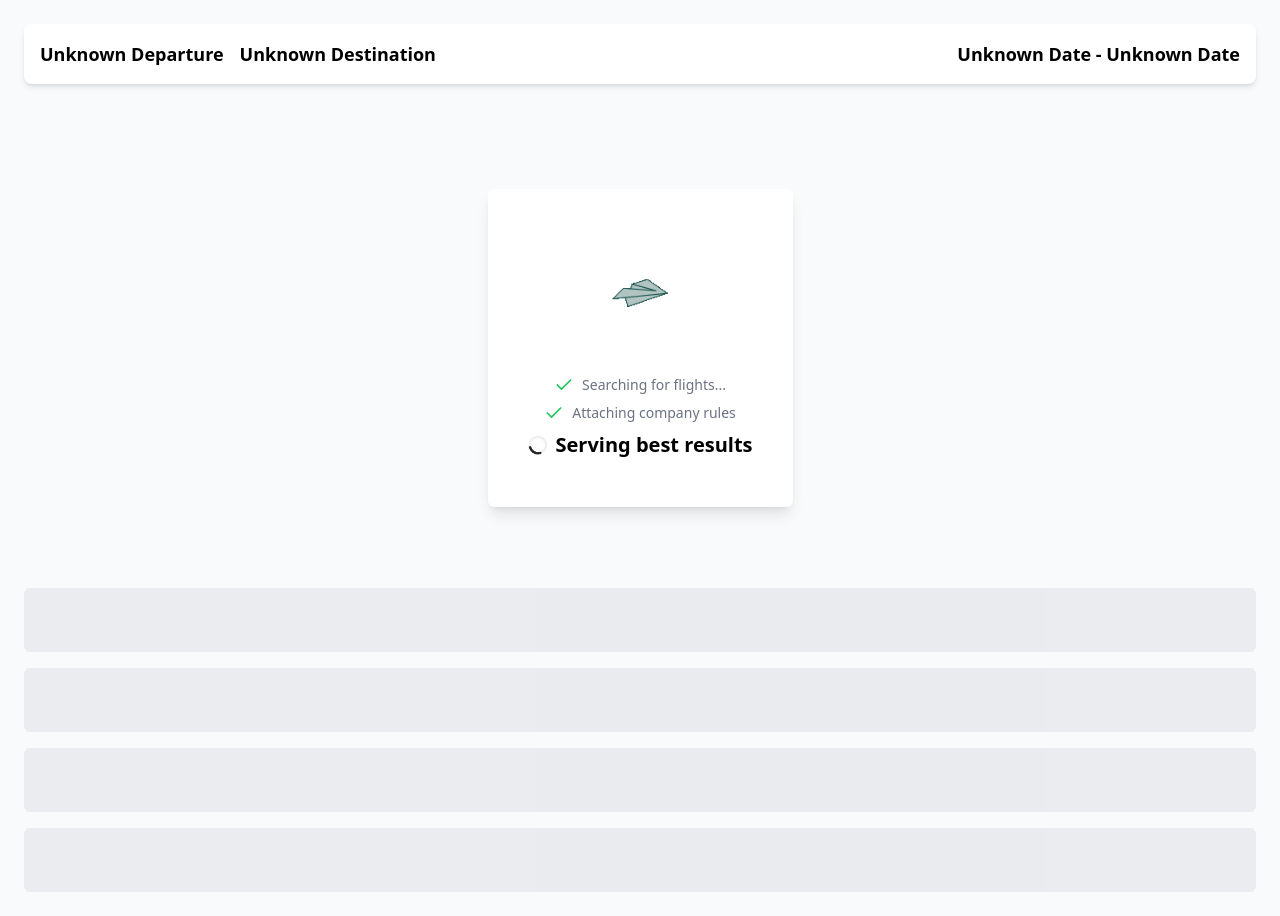
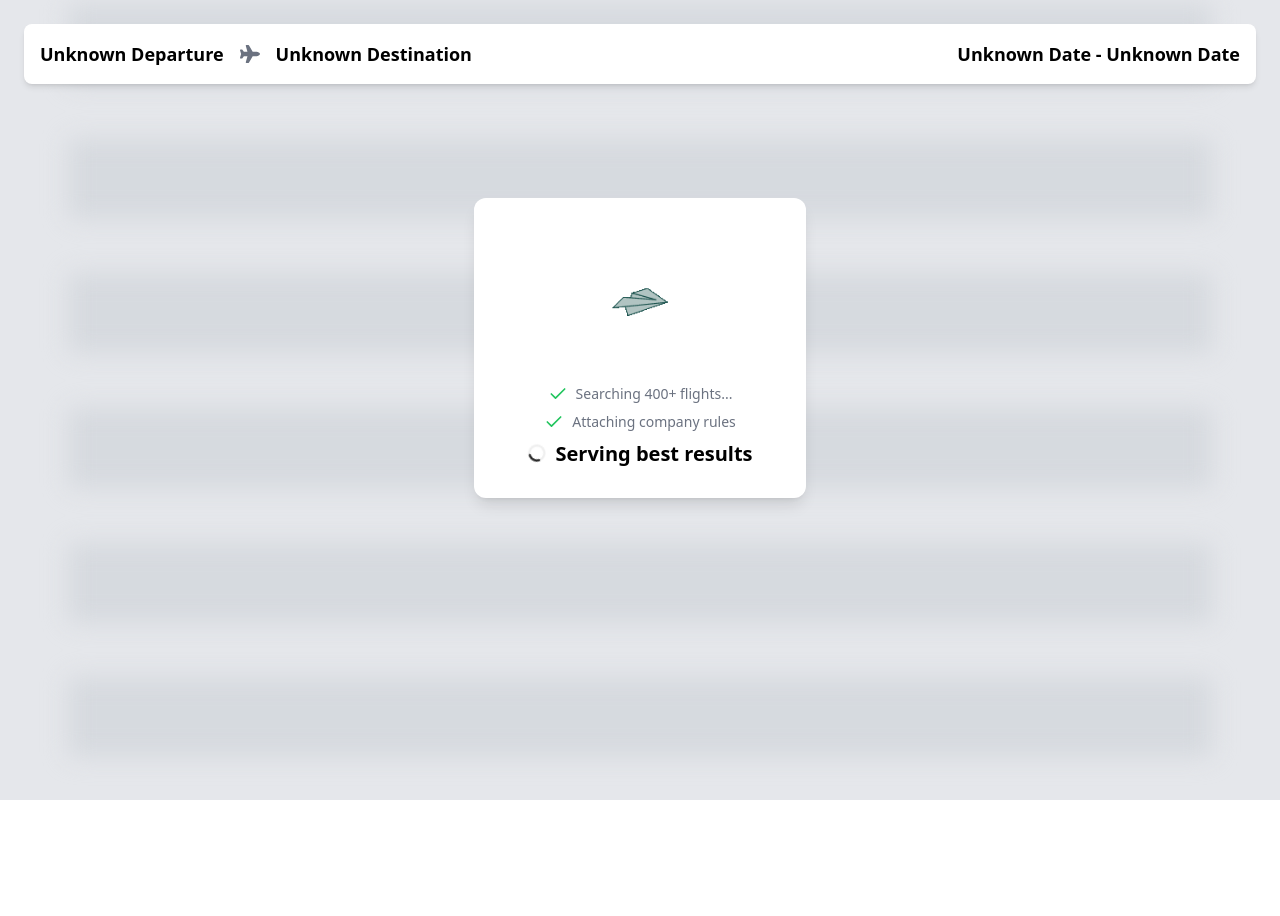
Before and after one commit to sajalkumar07/Kitt-Project, a Next.js app: page /flight-results in a window 1280 px wide. After the commit the page ends 800 px from the top, so only its background shows below. Built offline with nearby package versions, Linux system fonts and the light colour scheme.

Commit message:
minor changes

```diff
--- a/src/app/components/FlightResultsLoading.tsx
+++ b/src/app/components/FlightResultsLoading.tsx
@@ -2,6 +2,7 @@ import React, { useState, useEffect } from "react";
 import GIF from "../../../public/plane.gif"; // Adjust the path based on your folder structure
 import spinner from "../../../public/spinner.gif"; // Your spinner GIF
 import { Check } from "lucide-react";
+import { FaPlane } from "react-icons/fa";
 
 const FlightResultsLoading: React.FC<{
   from: string;
@@ -12,13 +13,13 @@ const FlightResultsLoading: React.FC<{
 
   // Define all steps in a single array
   const steps = [
-    "Searching for flights...",
+    "Searching 400+ flights...",
     "Attaching company rules",
     "Serving best results",
   ];
 
   useEffect(() => {
-    // Set the interval to change steps every 3 seconds
+    // Set the interval to change steps every 1 second
     const timer = setInterval(() => {
       setCurrentStep((prevStep) => {
         if (prevStep < steps.length - 1) {
@@ -28,18 +29,34 @@ const FlightResultsLoading: React.FC<{
           return prevStep; // Keep at the last step
         }
       });
-    }, 1000); // 1 seconds for each step
+    }, 1000); // 1 second for each step
 
     // Clear the interval on component unmount
     return () => clearInterval(timer);
   }, []);
 
   return (
-    <div className="min-h-screen bg-gray-50 p-6">
+    <div className="relative h-screen bg-gray-50 p-6">
+      {/* Blurred out flight results - Skeleton Loading */}
+      <div className="absolute inset-0 bg-gray-200 flex items-center justify-center">
+        <div className="blur-md w-[90%] h-[100%] grid grid-cols-1 gap-4 p-1">
+          {/* Big section for Descriptions */}
+
+          {/* Small section for Profile Pictures */}
+          <div className="h-20 bg-gray-300 rounded-md animate-pulse" />
+          <div className="h-20 bg-gray-300 rounded-md animate-pulse" />
+          <div className="h-20 bg-gray-300 rounded-md animate-pulse" />
+          <div className="h-20 bg-gray-300 rounded-md animate-pulse" />
+          <div className="h-20 bg-gray-300 rounded-md animate-pulse" />
+          <div className="h-20 bg-gray-300 rounded-md animate-pulse" />
+        </div>
+      </div>
+
       {/* Search Bar */}
-      <div className="bg-white shadow-md rounded-lg flex items-center justify-between p-4 mb-6">
+      <div className="bg-white shadow-md rounded-lg flex items-center justify-between p-4 mb-6 relative z-10">
         <div className="flex gap-4 items-center">
           <span className="text-lg font-semibold">{from}</span>
+          <FaPlane className="text-xl text-gray-500" />
           <span className="text-lg font-semibold">{to}</span>
         </div>
         <div className="flex items-center gap-2">
@@ -48,8 +65,8 @@ const FlightResultsLoading: React.FC<{
       </div>
 
       {/* Loading Section */}
-      <div className="flex flex-col items-center justify-center min-h-[60vh]">
-        <div className="bg-white p-10 shadow-lg rounded-md flex flex-col items-center">
+      <div className="flex flex-col items-center justify-center h-[60vh] relative z-10">
+        <div className="bg-white p-10 shadow-lg rounded-xl flex flex-col items-center w-[332px] h-[300px]">
           {/* GIF of Paper Plane */}
           <div className="paper-plane-container mb-4 animate-waveFloat">
             <img
@@ -58,6 +75,9 @@ const FlightResultsLoading: React.FC<{
               className="w-[130px] h-[130px]"
             />
           </div>
+
+          {/* Container for Steps */}
+          <div className="flex flex-col items-center w-[332px]">
             {steps.map((step, index) => (
               <div key={index} className="flex items-center gap-2 mb-2">
                 {currentStep > index ? (
@@ -68,7 +88,7 @@ const FlightResultsLoading: React.FC<{
                     <img
                       src={spinner.src}
                       alt="Loading..."
-                    className="absolute inset-0 w-full h-full animate-spin"
+                      className="absolute inset-0 w-[18px] h-[18px] animate-spin"
                     />
                   </div>
                 ) : (
@@ -87,17 +107,6 @@ const FlightResultsLoading: React.FC<{
             ))}
           </div>
         </div>
-
-      {/* Blurred out flight results - Skeleton Loading */}
-      <div className="grid grid-cols-1 gap-4">
-        {Array(4)
-          .fill(0)
-          .map((_, idx) => (
-            <div
-              key={idx}
-              className="h-16 bg-gray-200 rounded-md animate-pulse"
-            />
-          ))}
       </div>
     </div>
   );
--- a/src/app/flight-results/page.tsx
+++ b/src/app/flight-results/page.tsx
@@ -78,7 +78,7 @@ export default function FlightResults() {
         );
         setFlights(filteredFlights);
         setLoading(false);
-      }, 10000); // Simulate a 2-second API delay
+      }, 8000); // Simulate a 2-second API delay
     }
   }, [searchParams]);
 
```
Lines whose indentation alone changed are shown as unchanged.
